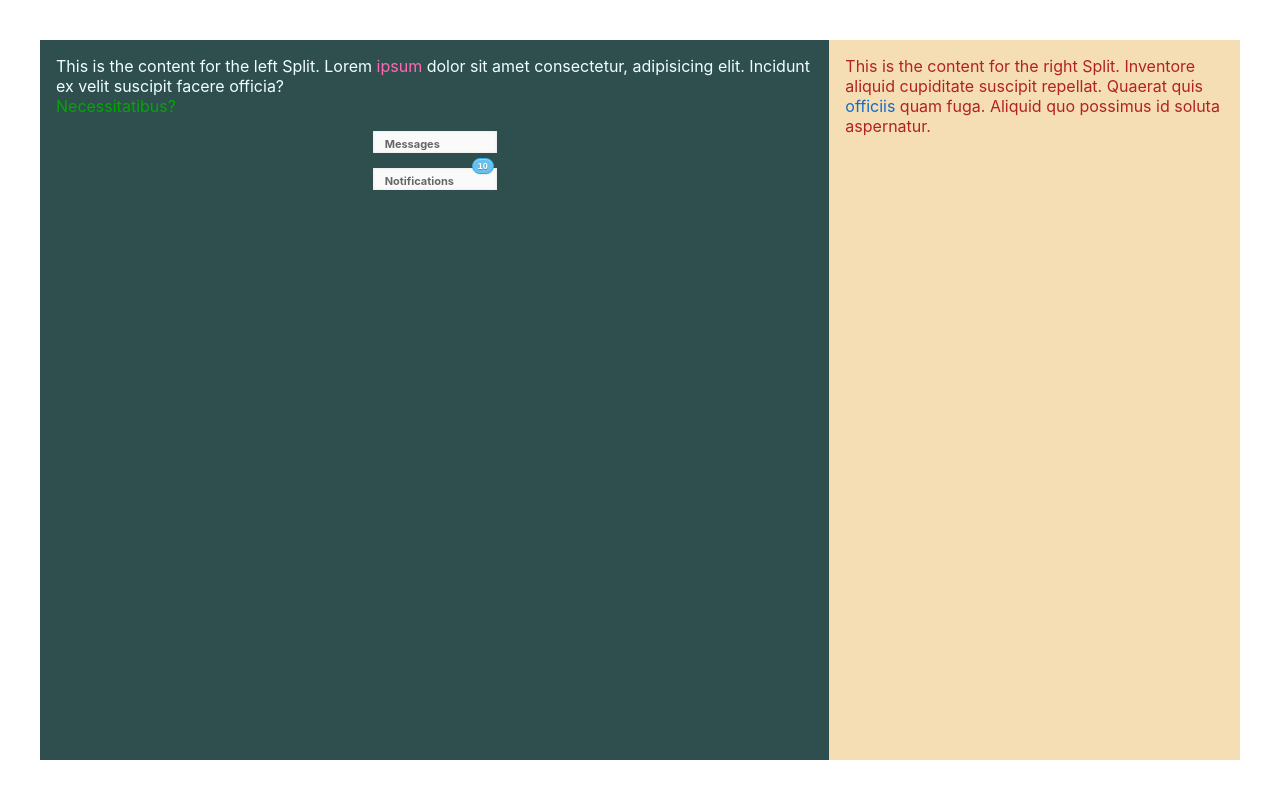
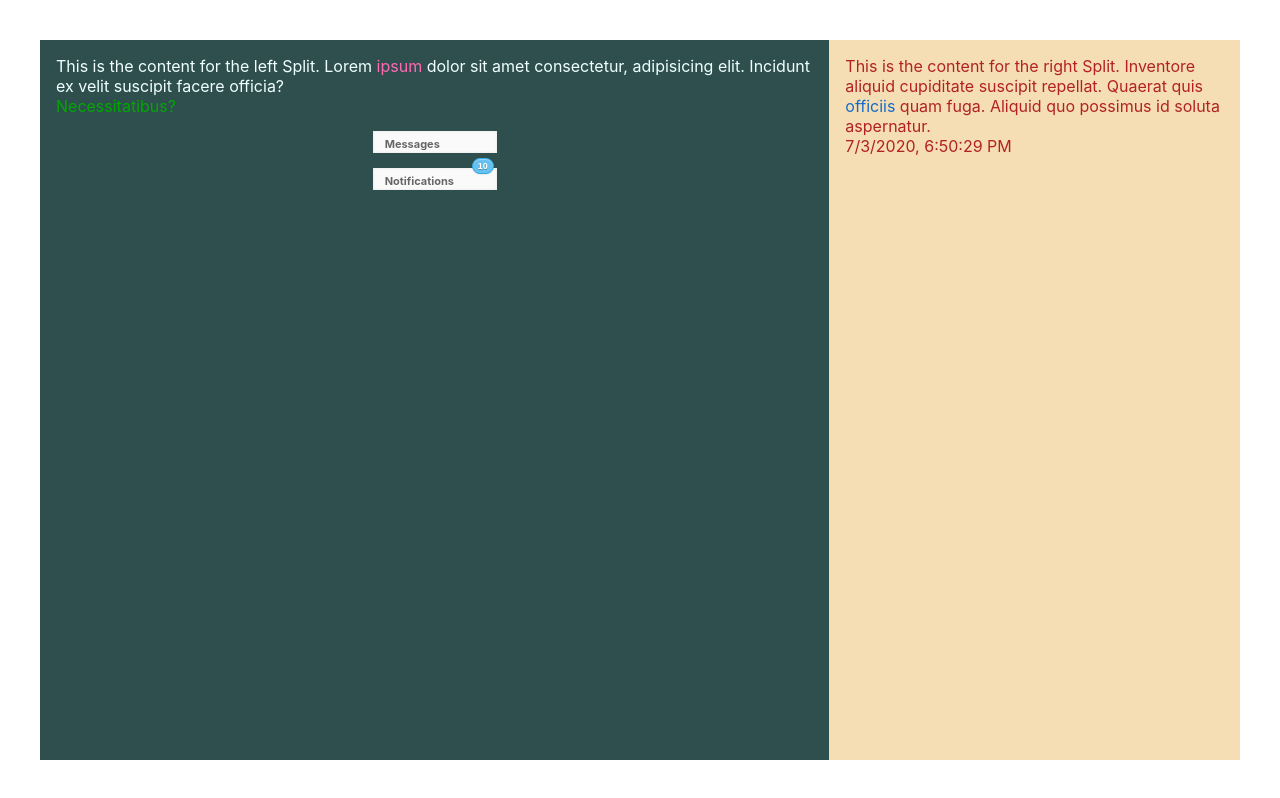
Before and after one commit to bradrivenburgh/react-playground, a React (Create React App) app: page / in a window 1280 px wide. Built offline with nearby package versions, Linux system fonts and the light colour scheme.

Commit message:
practicing with state

```diff
--- a/src/App.js
+++ b/src/App.js
@@ -3,6 +3,7 @@ import Split from './composition/Split';
 import './App.css';
 import Tooltip from './composition/Tooltip';
 import Messages from './Messages';
+import TheDate from './state/TheDate';
 
 // make 2 tooltips here and another inside the App directly
 const firstTooltip = (
@@ -31,6 +32,7 @@ function App() {
       </Split>
       <Split className='right'>
         This is the content for the right Split. Inventore aliquid cupiditate suscipit repellat. Quaerat quis {secondTooltip} quam fuga. Aliquid quo possimus id soluta aspernatur.
+      <TheDate />
       </Split>
     </main>
   )
--- /dev/null
+++ b/src/state/TheDate.js
@@ -0,0 +1,28 @@
+import React from 'react';
+
+class TheDate extends React.Component {
+    constructor(props) {
+        super(props);
+        this.state = { datetime: new Date() };
+        //console.log('constructor');
+    }
+    componentDidMount() {
+        //console.log('componentDidMount');
+        this.interval = setInterval(() => {
+            //console.log('setInteveral');
+            this.setState({ datetime: new Date() })
+        }, 1000);
+    }
+    componentWillUnmount() {
+        clearInterval(this.interval);
+    }
+    render() {
+        //console.log('render');
+        return (
+        <div>
+            {this.state.datetime.toLocaleString()}
+        </div>);
+    }
+}
+
+export default TheDate;
```
Also changed, not shown: src/state/Counter.js (added, +17 -0 lines), 2 other files (tests, documents, lock files or other folders).
